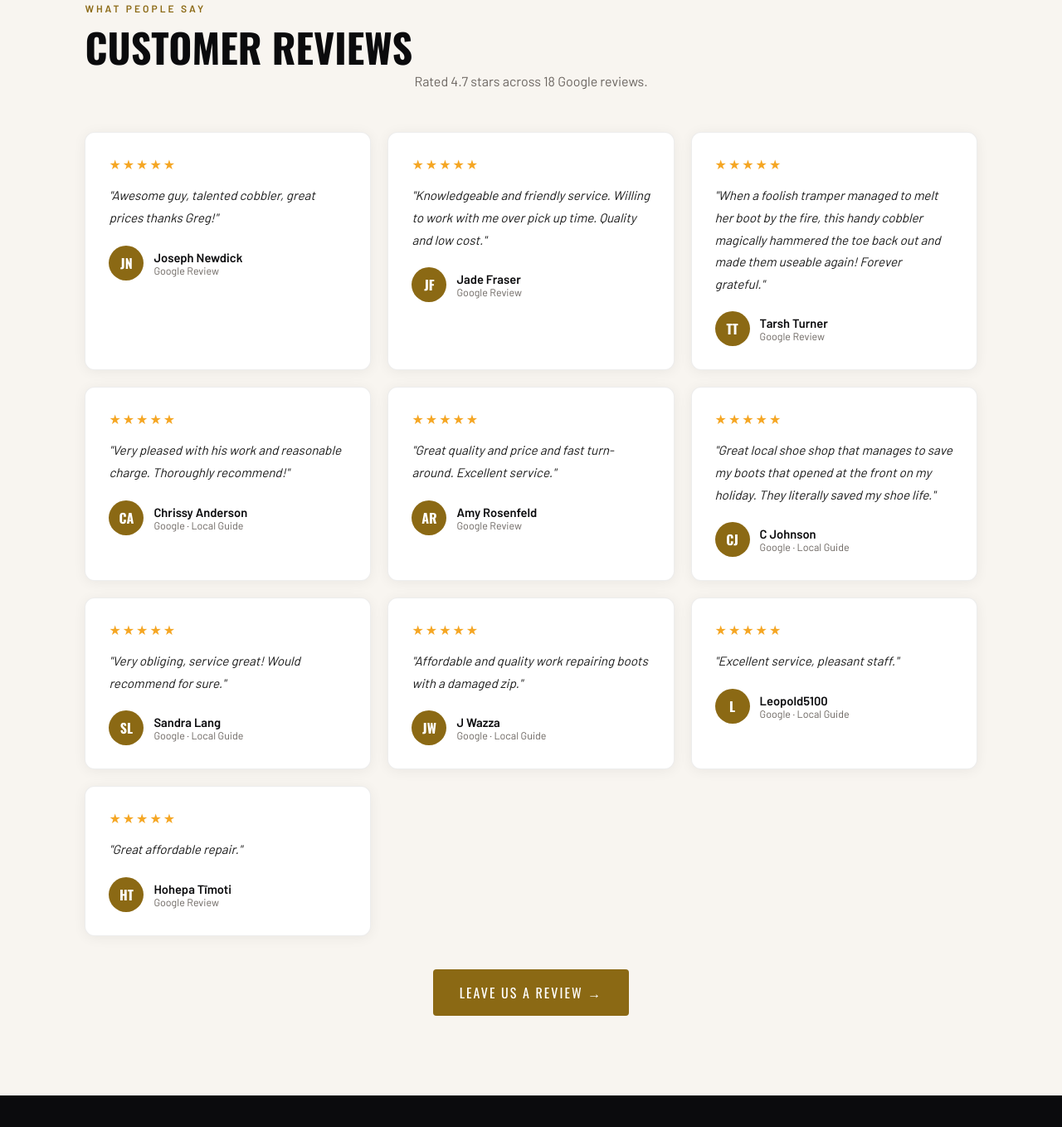
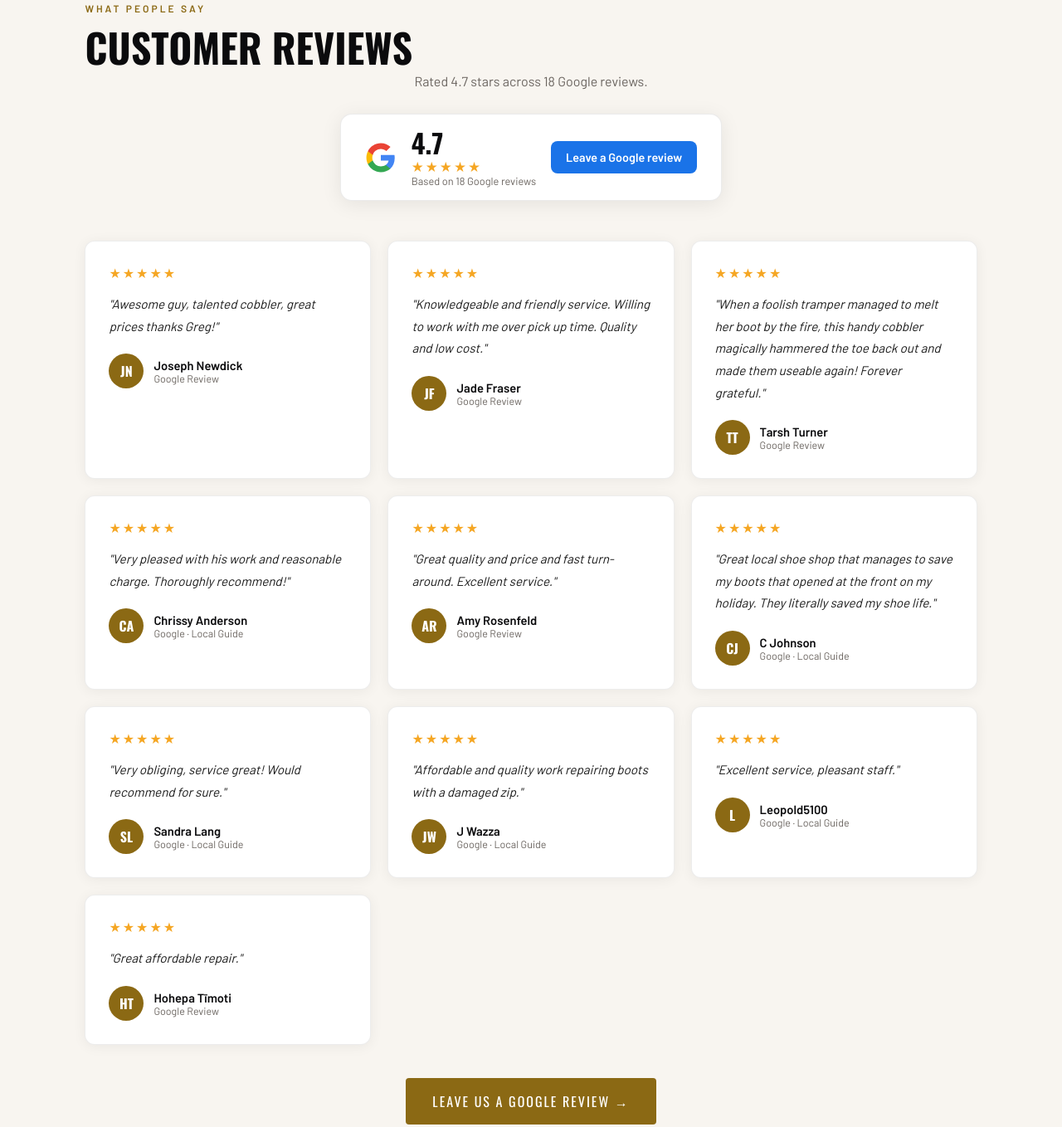
Before and after one commit to scaledsolutionsnz-sketch/country-cobbler-demo, a plain HTML site: page index.html in a window 1280 px wide. Shown: the part 4040-5398 px from the top of the page at 83% size. Drawn offline with nearby package versions, Linux system fonts and the light colour scheme.

Commit message:
Country Cobbler: Google reviews logo + 4.7 rating card

```diff
--- a/index.html
+++ b/index.html
@@ -429,6 +429,15 @@
   <span class="section-label">What People Say</span>
   <h2 class="section-title">Customer Reviews</h2>
   <p class="section-sub" style="text-align:center;margin:0 auto 8px;">Rated 4.7 stars across 18 Google reviews.</p>
+  <div style="display:flex;align-items:center;justify-content:center;gap:18px;flex-wrap:wrap;background:#fff;border:1px solid rgba(0,0,0,0.08);border-radius:14px;box-shadow:0 4px 24px rgba(0,0,0,0.08);padding:16px 26px;max-width:460px;margin:26px auto 6px;">
+    <span style="display:inline-flex;align-items:center;"><svg width="38" height="38" viewBox="0 0 48 48" aria-hidden="true"><path fill="#4285F4" d="M45.12 24.5c0-1.56-.14-3.06-.4-4.5H24v8.51h11.84c-.51 2.75-2.06 5.08-4.39 6.64v5.52h7.11c4.16-3.83 6.56-9.47 6.56-16.17z"/><path fill="#34A853" d="M24 46c5.94 0 10.92-1.97 14.56-5.33l-7.11-5.52c-1.97 1.32-4.49 2.1-7.45 2.1-5.73 0-10.58-3.87-12.31-9.07H4.34v5.7C7.96 41.07 15.4 46 24 46z"/><path fill="#FBBC05" d="M11.69 28.18C11.25 26.86 11 25.45 11 24s.25-2.86.69-4.18v-5.7H4.34C2.85 17.09 2 20.45 2 24s.85 6.91 2.34 9.88l7.35-5.7z"/><path fill="#EA4335" d="M24 10.75c3.23 0 6.13 1.11 8.41 3.29l6.31-6.31C34.91 4.18 29.93 2 24 2 15.4 2 7.96 6.93 4.34 14.12l7.35 5.7c1.73-5.2 6.58-9.07 12.31-9.07z"/></svg></span>
+    <div style="text-align:left;line-height:1.15;">
+      <div style="font-family:'Oswald',sans-serif;font-size:2rem;font-weight:700;color:var(--dark);">4.7</div>
+      <div style="color:#f5a623;letter-spacing:2px;font-size:1.05rem;">&#9733;&#9733;&#9733;&#9733;&#9733;</div>
+      <div style="font-size:0.8rem;color:var(--muted);">Based on 18 Google reviews</div>
+    </div>
+    <a href="review.html" style="background:#1a73e8;color:#fff;font-weight:600;padding:11px 18px;border-radius:8px;font-size:0.9rem;text-decoration:none;white-space:nowrap;">Leave a Google review</a>
+  </div>
   <div class="reviews-grid">
     <div class="review-card reveal">
       <div class="review-stars">&#9733;&#9733;&#9733;&#9733;&#9733;</div>
@@ -512,7 +521,7 @@
     </div>
   </div>
   <div style="text-align:center; margin-top: 40px;">
-    <a href="review.html" class="btn-primary" style="display:inline-flex;">Leave Us a Review &#8594;</a>
+    <a href="review.html" class="btn-primary" style="display:inline-flex;">Leave Us a Google Review &#8594;</a>
   </div>
 </section>
 
```
